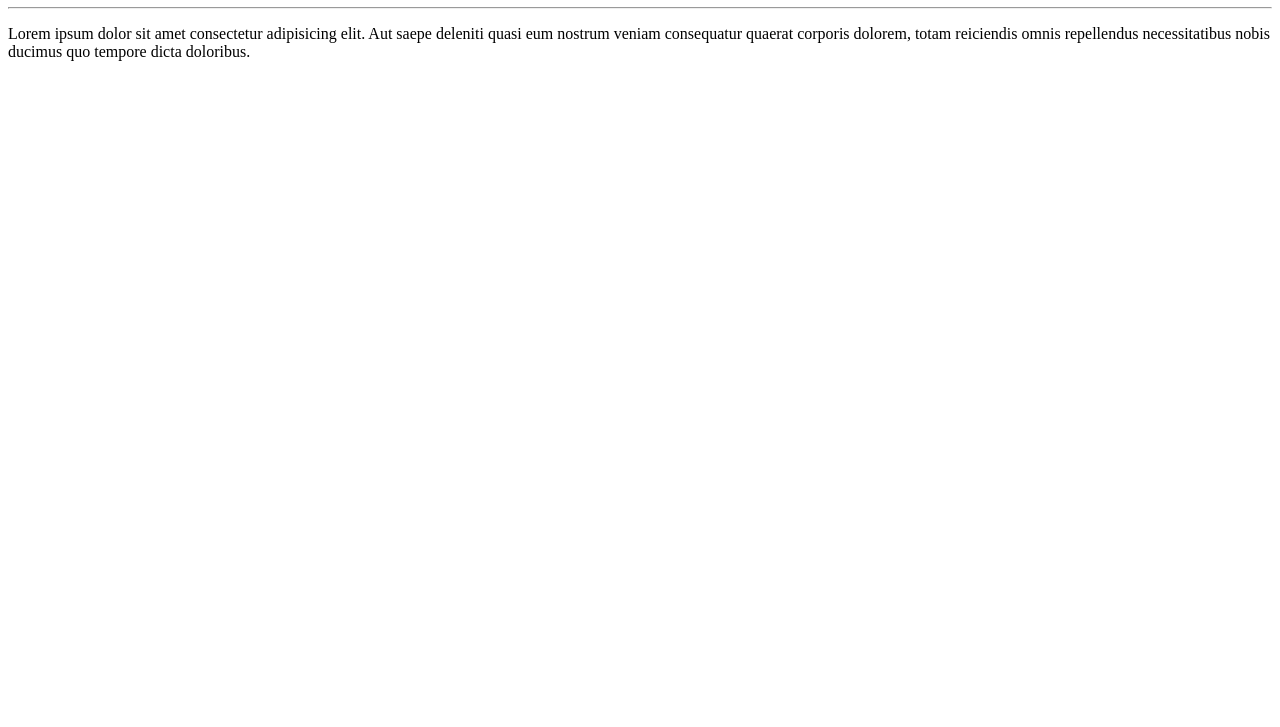
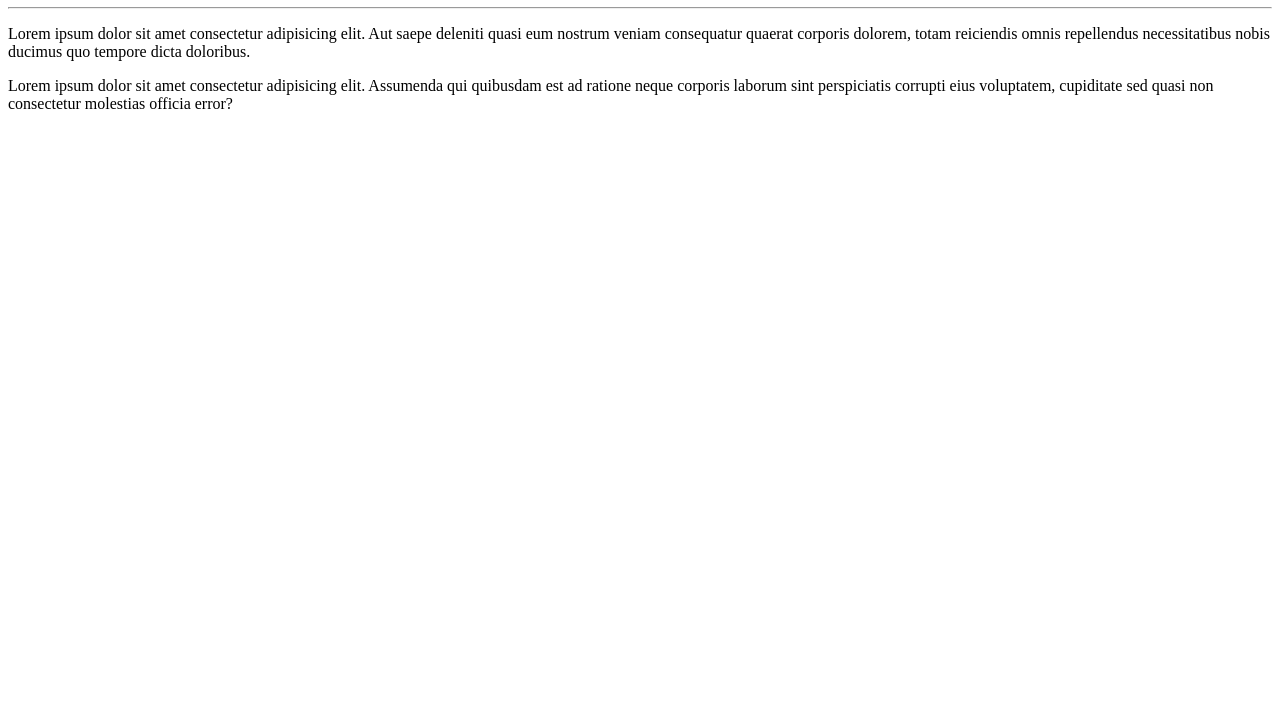
Before and after one commit to LucasGomes13/Ola-Mundo, a plain HTML site: page site-exemplo/index.html in a window 1280 px wide. Shown: the part 73-800 px from the top of the page. Drawn offline with Linux system fonts and the light colour scheme.

Commit message:
Adicionei um parágrafo

```diff
--- a/site-exemplo/index.html
+++ b/site-exemplo/index.html
@@ -9,5 +9,6 @@
     <h1>Olá, Mundo!</h1>
     <hr>
     <p>Lorem ipsum dolor sit amet consectetur adipisicing elit. Aut saepe deleniti quasi eum nostrum veniam consequatur quaerat corporis dolorem, totam reiciendis omnis repellendus necessitatibus nobis ducimus quo tempore dicta doloribus.</p>
+    <p>Lorem ipsum dolor sit amet consectetur adipisicing elit. Assumenda qui quibusdam est ad ratione neque corporis laborum sint perspiciatis corrupti eius voluptatem, cupiditate sed quasi non consectetur molestias officia error?</p>
 </body>
 </html>
```
